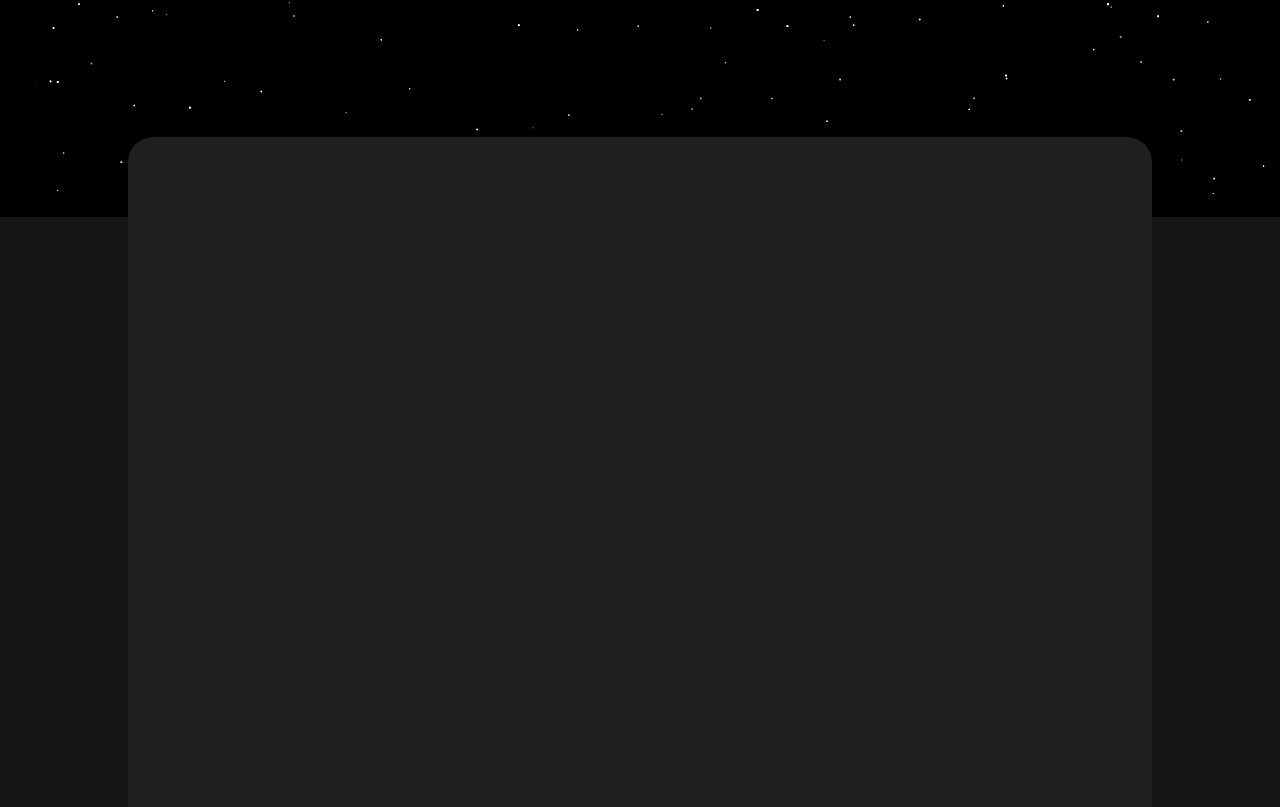
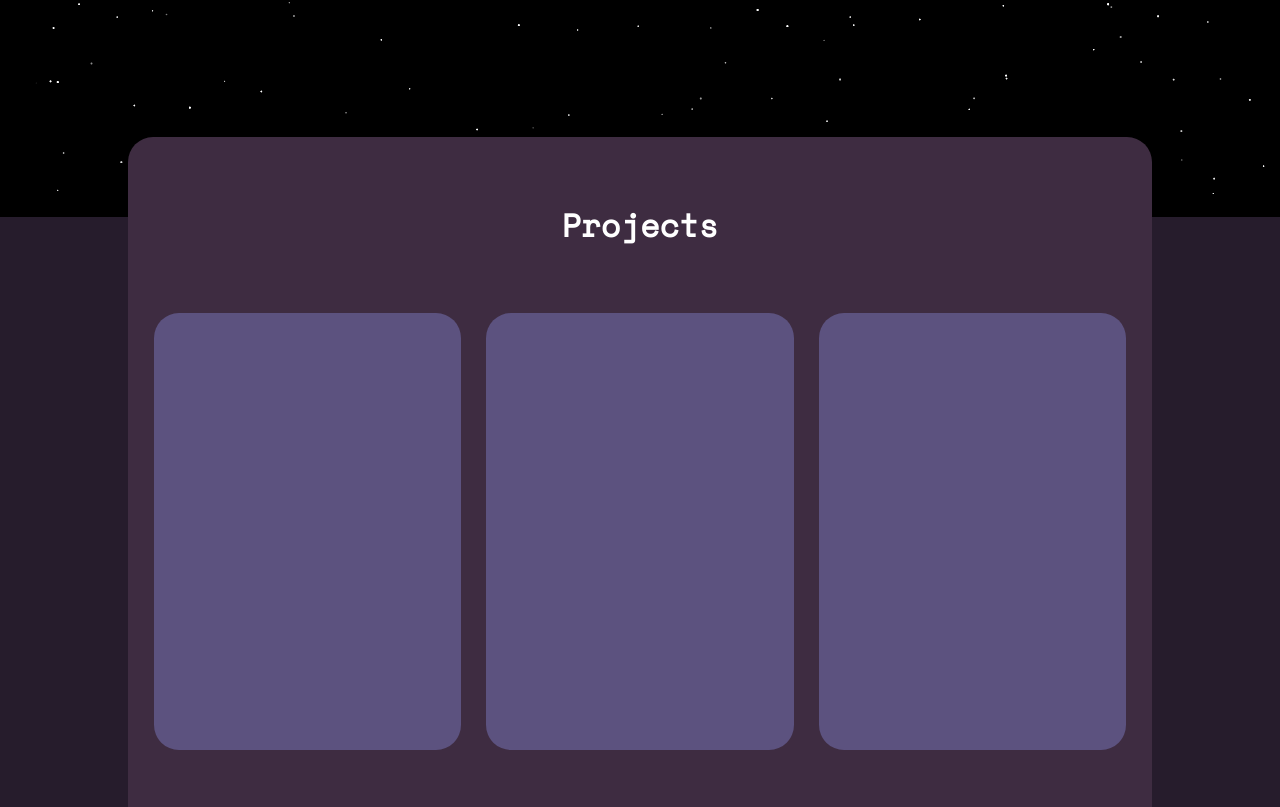
Before and after one commit to MSkauen/Portfolio, a React app: page / in a window 1280 px wide. Shown: the part 533-1340 px from the top of the page. Built offline with nearby package versions, Linux system fonts and the light colour scheme; the HTML template or start-up script is replaced by a standard one.

Commit message:
Style updates

```diff
--- a/src/client/components/Links.jsx
+++ b/src/client/components/Links.jsx
@@ -33,6 +33,7 @@ export default function ParticlesContainer () {
                         repulse: {
                             distance: 50,
                             duration: 1.4,
+                            speed: 0.01,
                         },
                     },
                 },
--- a/src/client/pages/Landing.jsx
+++ b/src/client/pages/Landing.jsx
@@ -10,7 +10,12 @@ export default function Landing () {
         <NavBar/>
         <div className="hero">
             <div className="hero-card">
-
+                <h1>Projects</h1>
+                <div className="projects">
+                    <div className="card"></div>
+                    <div className="card"></div>
+                    <div className="card"></div>
+                </div>
             </div>
         </div>
     </div>
--- a/src/shared/css/App.css
+++ b/src/shared/css/App.css
@@ -1,6 +1,11 @@
 * {
     margin: 0;
     padding: 0;
+}
+h1 {
+    font-family: 'Space Mono';
+    color: white;
+    margin: 2em;
 }
 #tsparticles {
     position: absolute;
@@ -15,7 +20,7 @@
 .hero {
     width: 100%;
     height: 100vh;
-    background-color: rgb(22 22 22);
+    background-color: #261C2C;
     flex-direction: row;
     justify-content: center;
     align-items: flex-start;
@@ -25,12 +30,31 @@
     top: 750px;
 }
 .hero-card {
-    position: relative;
     width: 80%;
     height: 100%;
-    background-color: #1f1f1f;
+    background-color: #3e2c41;
     border-radius: 25px;
+    justify-content: flex-start;
+    align-items: center;
+    display: flex;
+    position: relative;
+    flex-direction: column;
     top: -5em;
+}
+.card {
+    width: 30%;
+    height: 70%;
+    background-color: #5C527F;
+    border-radius: 25px;
+
+}
+.projects {
+    width: 100%;
+    height: 90%;
+    display: flex;
+    justify-content: space-evenly;
+    align-items: flex-start;
+    flex-direction: row;
 }
 .particle-wrapper {
     z-index: -10;
```
